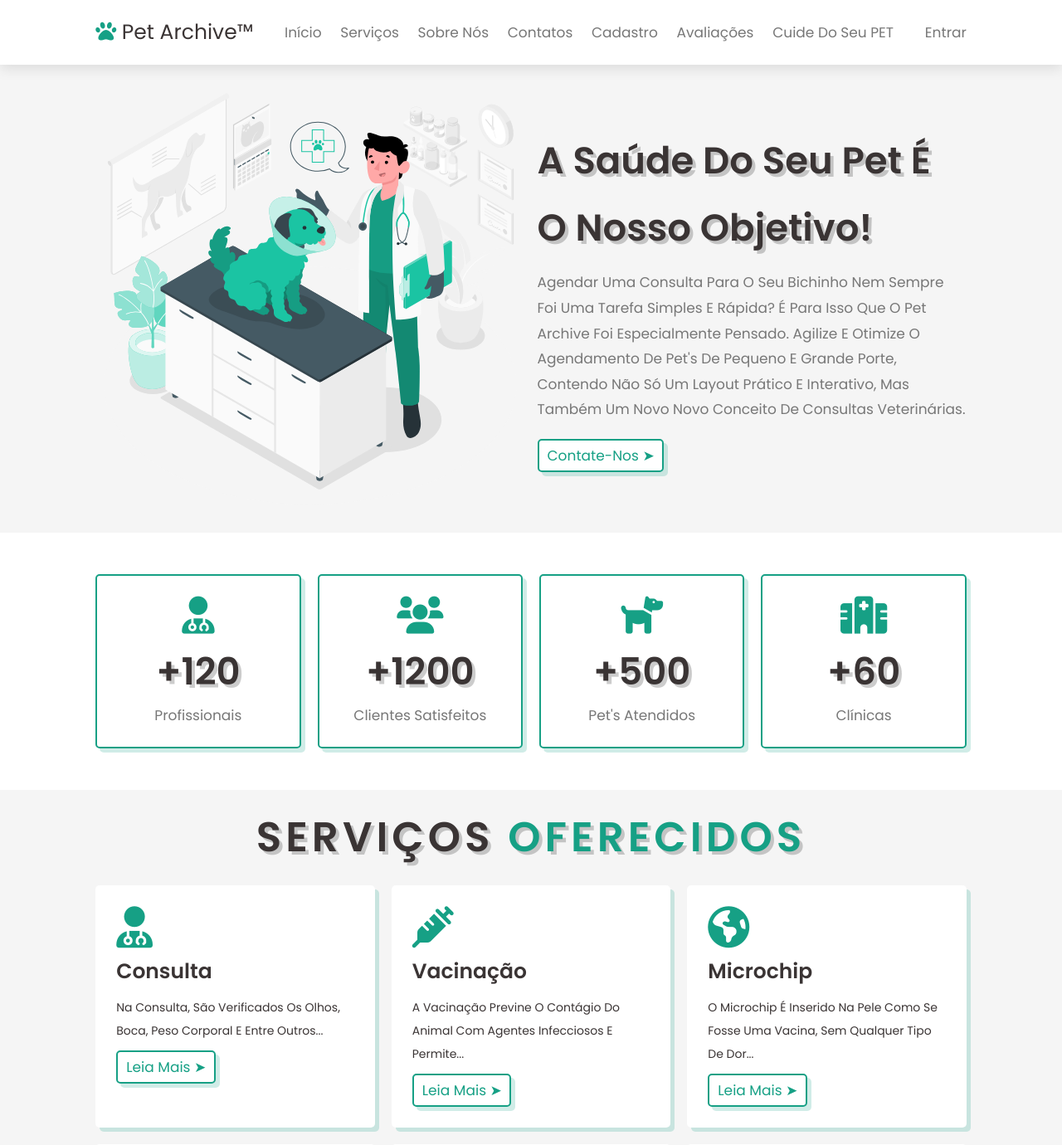
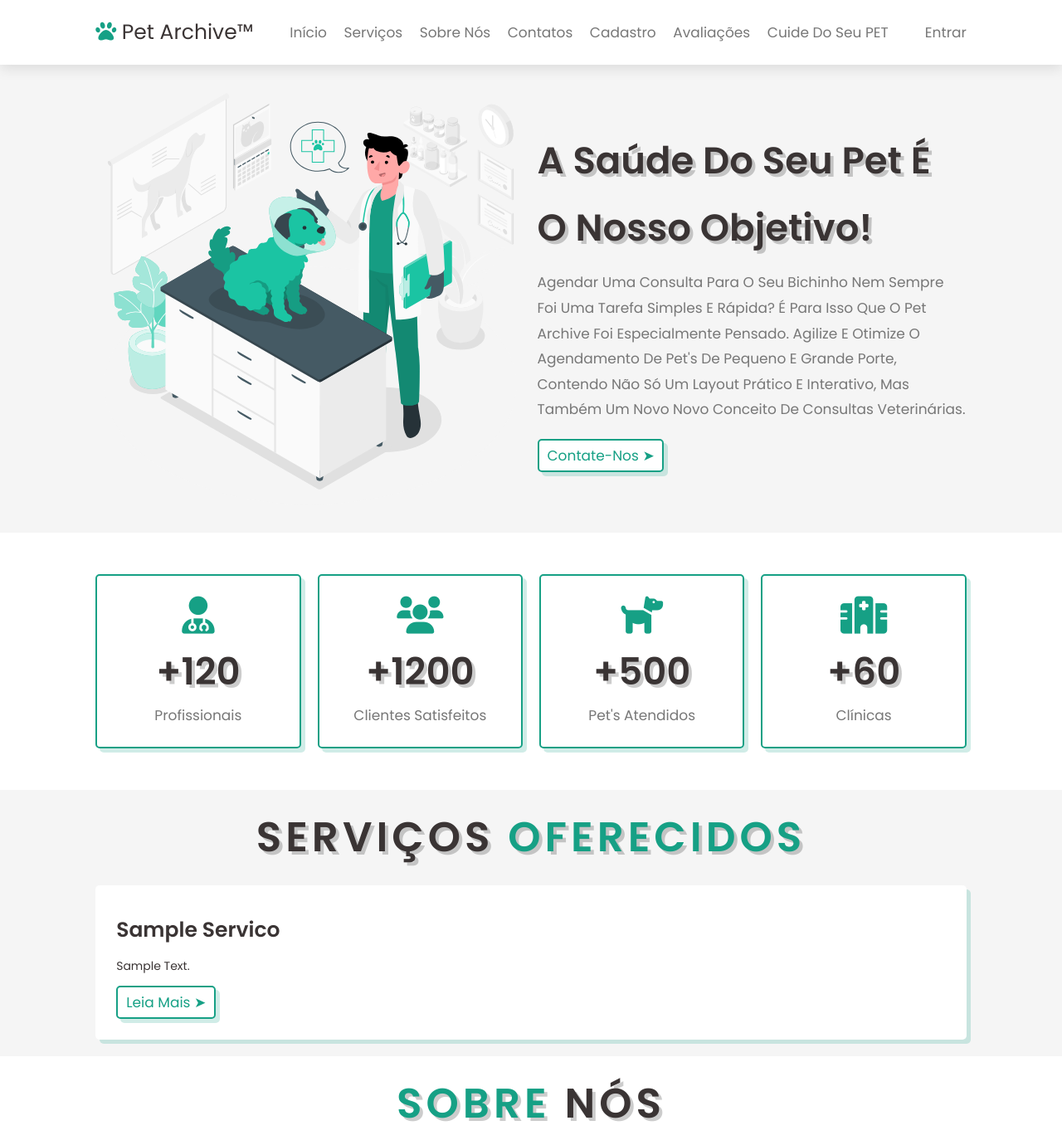
Before and after one commit to FelipeFerro1996/AgendamentoVeterinario, a PHP site: page / in a window 1280 px wide. Shown: the top 1380 px of the page at 83% size. Run offline with PHP 8.4, Linux system fonts and the light colour scheme; tables that the repository leaves empty or names only in its code hold one stand-in row (values such as "Sample post").

Commit message:
correcoes

```diff
--- a/cadastrarUser.php
+++ b/cadastrarUser.php
@@ -34,7 +34,7 @@
           <div class="collapse navbar-collapse" id="nav-principal">
             <ul class="navbar-nav ml-auto">
               <li class="navbar-item">
-                <a href="index.html" class="nav-link">Home</a>
+                <a href="index.php" class="nav-link">Home</a>
               </li>
             </ul>
           </div>
--- a/entrar.php
+++ b/entrar.php
@@ -34,7 +34,7 @@
           <div class="collapse navbar-collapse" id="nav-principal">
             <ul class="navbar-nav ml-auto">
               <li class="navbar-item">
-                <a href="index.html" class="nav-link">Home</a>
+                <a href="index.php" class="nav-link">Home</a>
               </li>
             </ul>
           </div>
--- a/index.html
+++ b/index.php
@@ -1,3 +1,17 @@
+<?php
+require 'conexao.php';
+require 'DAO/servicoDao.php';
+require 'model/Servico.php';
+
+$servico = new Servico();
+
+$conexao = new Conexao();
+
+$servicoDao = new ServicoDao($conexao, $servico);
+
+$servicos = $servicoDao->recuperarServico("", "");
+?>
+
 <!DOCTYPE html>
 <html lang="pt-br">
 
@@ -24,7 +38,7 @@
 
         <a href="#" class="logo"> <i class="fas fa-paw"> </i> Pet Archive™ </a>
 
-        <nav class="navbar">
+        <nav class="navbar" style="font-size:2px">
             <a href="#inicio">Início</a>
             <a href="#servicos">Serviços</a>
             <a href="#sobre">Sobre Nós</a>
@@ -97,7 +111,7 @@
 
     <!-- Início da seção de serviços -->
 
-    <section class="servicos" id="servicos">
+    <!--<section class="servicos" id="servicos">
         <h1 class="heading"> SERVIÇOS <span> OFERECIDOS </span> </h1>
 
         <div class="box-container">
@@ -143,6 +157,26 @@
                 <p>É oferecida a opção de buscar seu peludo em casa e levá-lo de volta, após o atendimento...</p>
                 <a href="#" class="btn"> Leia mais ➤ <span class="fas fa-chavron-right"> </span> </a>
             </div>
+
+    </section>-->
+
+    <section class="servicos" id="servicos">
+        <h1 class="heading"> SERVIÇOS <span> OFERECIDOS </span> </h1>
+
+        <div class="box-container">
+
+            <?php
+            foreach($servicos as $indice => $servico){
+            ?>
+                <div class="box">
+                    <i class="<?= $servico->icone ?>"></i>
+                    <h3><?= $servico->nome ?></h3>
+                    <p><?= $servico->descricao ?></p>
+                    <a href="#" class="btn"> Leia mais ➤ <span class="fas fa-chavron-right"> </span> </a>
+                </div>
+            <?php
+            }
+            ?>
 
     </section>
 
```
